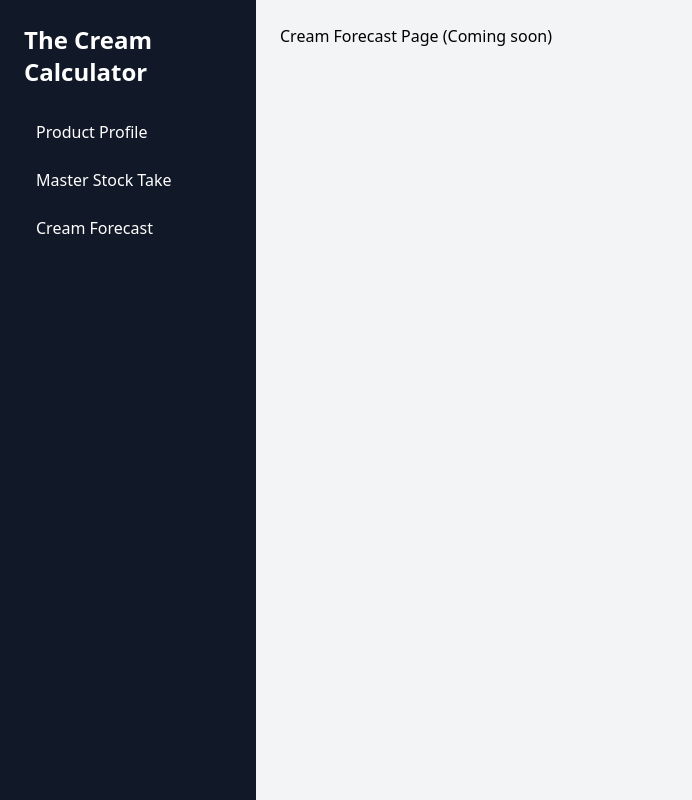
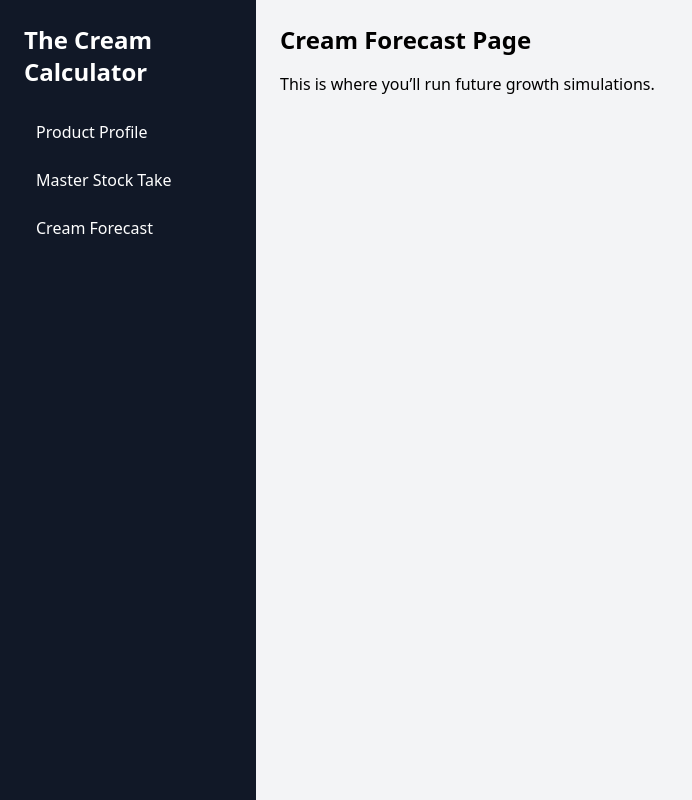
Before and after one commit to owen07020/cream-calculator-app, a React (Create React App) app: page /forecast in a window 1280 px wide. Shown: the whole page, without its empty margins (0-692 px from the left). Built offline with nearby package versions, Linux system fonts and the light colour scheme; the HTML template or start-up script is replaced by a standard one.

Commit message:
Update CreamForecast.js

```diff
--- a/src/pages/CreamForecast.js
+++ b/src/pages/CreamForecast.js
@@ -1,7 +1,10 @@
 import React from 'react';
 
-function CreamForecast() {
-  return <div>Cream Forecast Page (Coming soon)</div>;
+export default function CreamForecast() {
+  return (
+    <div>
+      <h2 className="text-2xl font-bold mb-4">Cream Forecast Page</h2>
+      <p>This is where you’ll run future growth simulations.</p>
+    </div>
+  );
 }
-
-export default CreamForecast;
```
